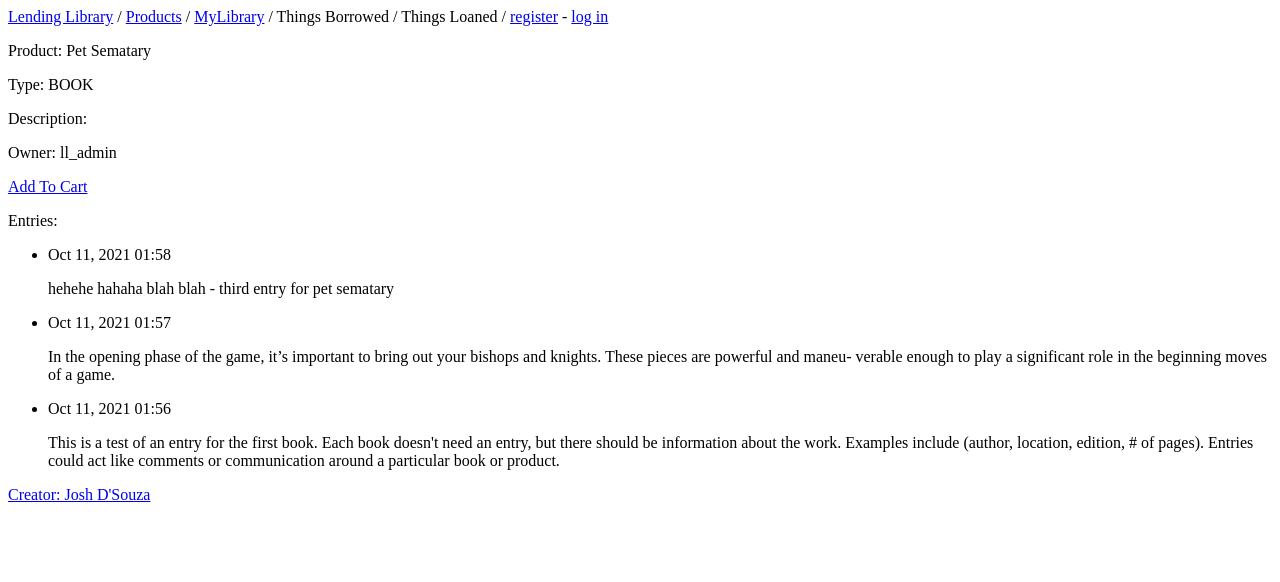
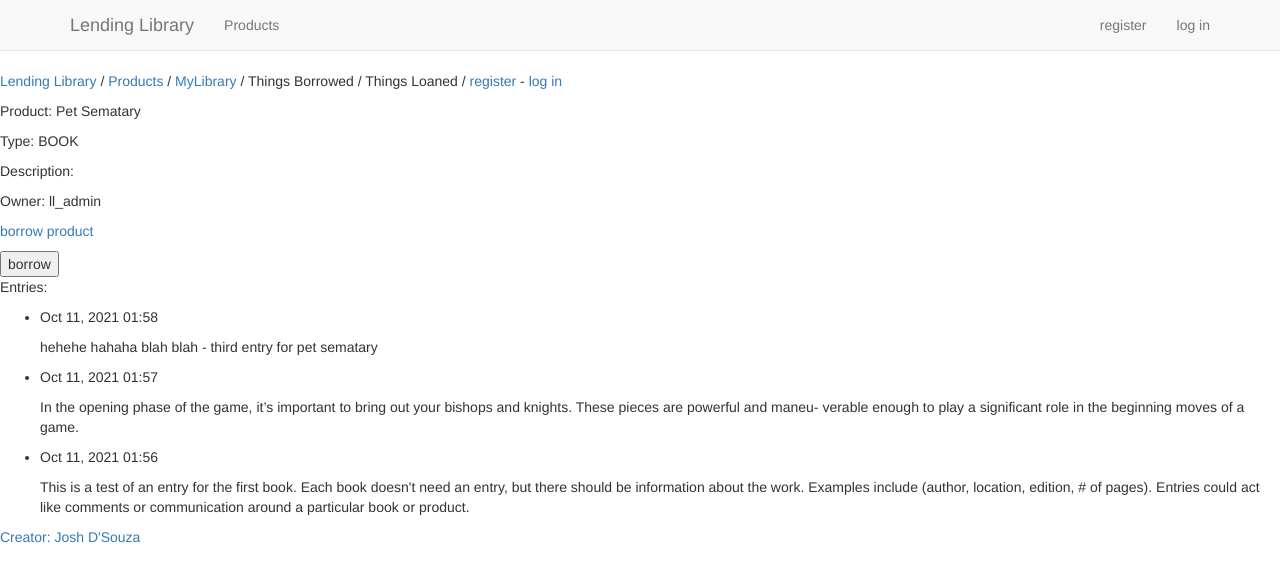
Before and after one commit to jdsuz/lending_library_deprecated, a Django app: page /products/1/ in a window 1280 px wide. Shown: the top 582 px of the page. Run offline with Django 3.2, Linux system fonts and the light colour scheme; data comes from the database, SQL or seed files in the repository; some libraries are stand-ins or nearby versions.

Commit message:
move off Es comp

```diff
--- a/lending_library/urls.py
+++ b/lending_library/urls.py
@@ -20,5 +20,4 @@ urlpatterns = [
     path('admin/', admin.site.urls),
     path('', include('products.urls')),
     path('users/', include('users.urls')),
-    path('cart/', include('cart.urls')),
 ]
--- a/products/models.py
+++ b/products/models.py
@@ -19,6 +19,7 @@ class Product(models.Model):
 
 	description = models.TextField(default='')
 	owner = models.ForeignKey(User, on_delete=models.CASCADE)
+	# borrower = models.ForeignKey(Borrower, on_delete=models.CASCADE)
 
 	def __str__(self):
 		"""Return a string representation of the model."""
@@ -26,7 +27,7 @@ class Product(models.Model):
 
 class Entry(models.Model):
 	"""Something specific to discuss about a book/product."""
-	topic = models.ForeignKey(Product, on_delete=models.CASCADE)
+	product = models.ForeignKey(Product, on_delete=models.CASCADE)
 	text = models.TextField()
 	date_added = models.DateTimeField(auto_now_add=True)
 
--- a/products/templates/products/base.html
+++ b/products/templates/products/base.html
@@ -1,3 +1,53 @@
+{% load bootstrap3 %}
+
+<!DOCTYPE html>
+<html lang="en">
+  <head>
+    <meta charset="utf-8">
+    <meta http-equiv="X-UA-Compatible" content="IE=edge">
+    <meta name="viewport" content="width=device-width, initial-scale=1">
+
+    <title>Lending Library</title>
+
+    {% bootstrap_css %}
+    {% bootstrap_javascript %}
+
+  </head>
+
+  <body>
+
+    <!-- Static navbar -->
+    <nav class="navbar navbar-default navbar-static-top">
+      <div class="container">
+
+        <div class="navbar-header">
+          <button type="button" class="navbar-toggle collapsed"
+              data-toggle="collapse" data-target="#navbar"
+              aria-expanded="false" aria-controls="navbar">
+          </button>
+          <a class="navbar-brand" href="{% url 'products:index' %}"> Lending Library</a>
+        </div>
+
+        <div id="navbar" class="navbar-collapse collapse">
+          <ul class="nav navbar-nav">
+            <li><a href="{% url 'products:products' %}">Products</a><li>
+          </ul>
+
+          <ul class="nav navbar-nav navbar-right">
+            {% if user.is_authenticated %}
+              <li><a>Hello, {{user.username }}.</a></li>
+              <li><a href="{% url 'users:logout' %}">log out</a></li>
+            {% else %}
+              <li><a href="{% url 'user:register' %}">register</a></li>
+              <li><a href="{% url 'user:login' %}">log in</a></li>
+            {% endif %}
+          </ul>
+        </div><!--/.nsv-collapse -->
+
+    </div>
+  </nav>
+
+
 <p>
   <a href="{% url 'products:index' %}">Lending Library</a> /
   <a href="{% url 'products:products' %}">Products</a> /
--- a/products/templates/products/new_product.html
+++ b/products/templates/products/new_product.html
@@ -1,7 +1,7 @@
 {% extends "products/base.html" %}
 
 {% block content %}
-  <p>Add a new topic:</p>
+  <p>Add a new product:</p>
   <form action="{% url 'products:new_product' %}" method='post'>
   	{% csrf_token %}
   	{{ form.as_p }}
--- a/products/templates/products/product.html
+++ b/products/templates/products/product.html
@@ -7,7 +7,11 @@
   <p>Description: {{product.description }}</p>
   <p>Owner: {{product.owner }}</p>
 
-  <a href="{% url 'cart_add' product.id %}">Add To Cart</a>
+  <p>
+    <a href="{% url 'products:borrow_product' product.id %}">borrow product</a>
+  </p>
+
+  <button name="submit">borrow</button>
 
   <p>Entries:</p>
   <ul>
--- a/products/urls.py
+++ b/products/urls.py
@@ -20,4 +20,7 @@ urlpatterns = [
     # MyProducts
     path('myproducts/', views.my_products, name='my_products'),
 
+    # Page for borrowing a product
+    path('borrow_product/<int:product_id>/', views.borrow_product, name='borrow_product'),
+
 ]
--- a/products/views.py
+++ b/products/views.py
@@ -47,3 +47,37 @@ def my_products(request):
 	products = Product.objects.filter(owner=request.user).order_by('date_added')
 	context = {'products': products}
 	return render(request, 'products/my_products.html', context)
+
+def borrow_product(request, product_id):
+	"""Borrow a product."""
+	product = Product.objects.get(id=product_id)
+
+	if request.method != 'POST':
+		# Initial request; pre-fill form with the current product info.
+		form = ProductForm(instance=product)
+	else:
+		# POST data submitted; process data.
+		form = ProductForm(instance=product, data=request.POST)
+		if form.is_valid():
+			form.save()
+			return HttpResponseRedirect(reverse('https://www.google.com'))
+
+	context = {'products': product, 'form': form}
+	return render(request, 'products/borrow_product.html', context)
+
+'''
+@login_required
+def borrow(request, product_id):
+	"""Borrow a product."""
+	product = Product.objects.get(id=product_id)
+	product.borrower = request.user
+	return render(request, 'products/my_borrowed_products.html', context)
+
+
+@login_required
+def my_borrowed_products(request):
+	"""Show all of a user's borrowed products."""
+	products = Product.objects.filter(borrower=request.user).order_by('date_added')
+	context = {'products': products}
+	return render(request, 'products/my_borrowed_products.html', context)
+'''
```
Also changed, not shown: lending_library/settings.py (+7 -2 lines), products/templates/products/borrow_product.html (added, +15 -0 lines), products/templates/products/cart.html (deleted, +0 -18 lines), db.sqlite3, products/migrations/0007_auto_20211031_1358.py (added), 4 other files.
